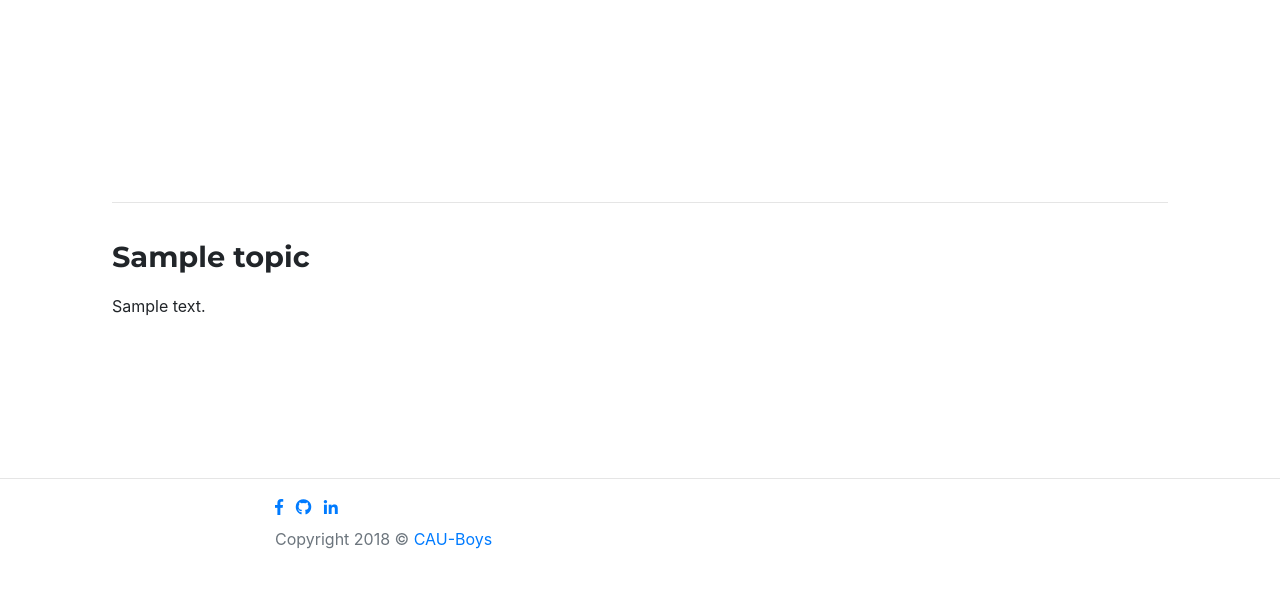
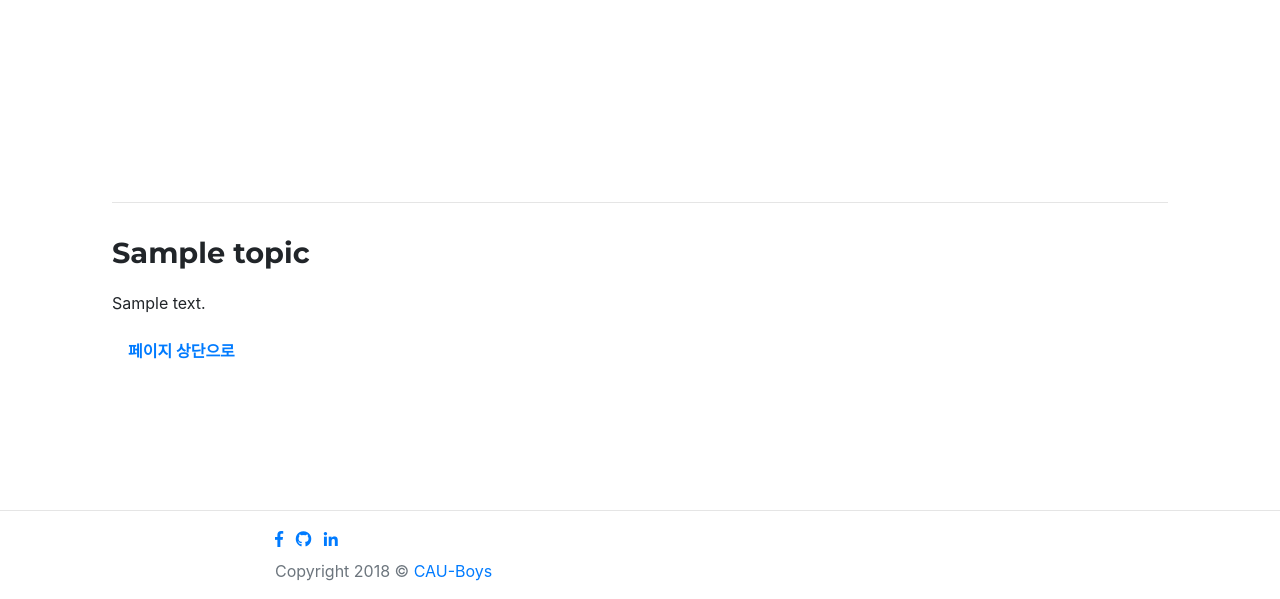
Before and after one commit to cau-boys/today_topic, a Django app: template today_topic/today_topic/templates/today_topic/index.html in a window 1280 px wide. Shown: the part 734-1333 px from the top of the page. Before the commit the page ends 1283 px from the top, so only its background shows below. Run offline with Django 3.2, Linux system fonts and the light colour scheme; the template is opened without the code that fills it: most values are stand-ins (such as "Sample title", 1, 10 or a date in 2020); some libraries are stand-ins or nearby versions; some web fonts are replaced.

Commit message:
web/페이지 상단으로 버튼 구현

```diff
--- a/today_topic/static/css/index_style.css
+++ b/today_topic/static/css/index_style.css
@@ -21,8 +21,8 @@ section{
 }
 
 .topic {
-    padding-top: 1rem;
-    padding-bottom: 2rem;
+    padding-top: 0.8rem;
+    padding-bottom: 1.2rem;
 }
 
 .topic-title{
--- a/today_topic/today_topic/templates/today_topic/index.html
+++ b/today_topic/today_topic/templates/today_topic/index.html
@@ -104,6 +104,8 @@
             <div class="topic">
                 <div class="topic-title">{{ topic.title }}</div>
                 <div>{{ topic.content }}</div>
+                <br>
+                <a class="pl-3 font-weight-bold js-scroll-trigger" href="#page-top">페이지 상단으로</a>
             </div>
         {% endfor %}
     </section><!-- /Topics -->
```
